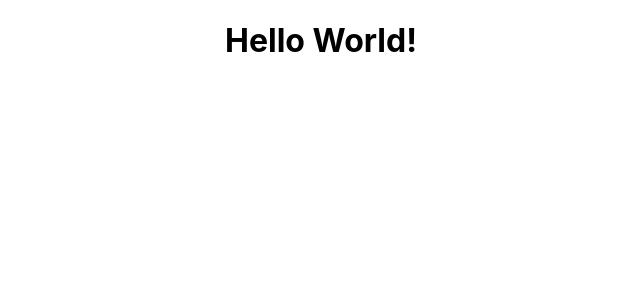
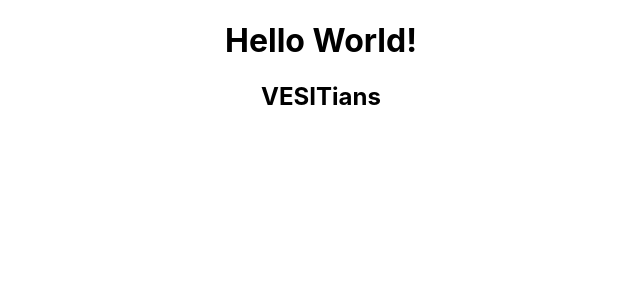
Before and after one commit to kchopade2003/React-demo, a React (Create React App) app: page / in a window 1280 px wide. Shown: the top 300 px of the page, without its empty margins (319-959 px from the left). Built offline with nearby package versions, Linux system fonts and the light colour scheme.

Commit message:
Add h2 in App.js

```diff
--- a/src/App.js
+++ b/src/App.js
@@ -5,6 +5,7 @@ function App() {
   return (
     <div className="App">
       <h1>Hello World!</h1>
+      <h2>VESITians</h2>
     </div>
   );
 }
```
